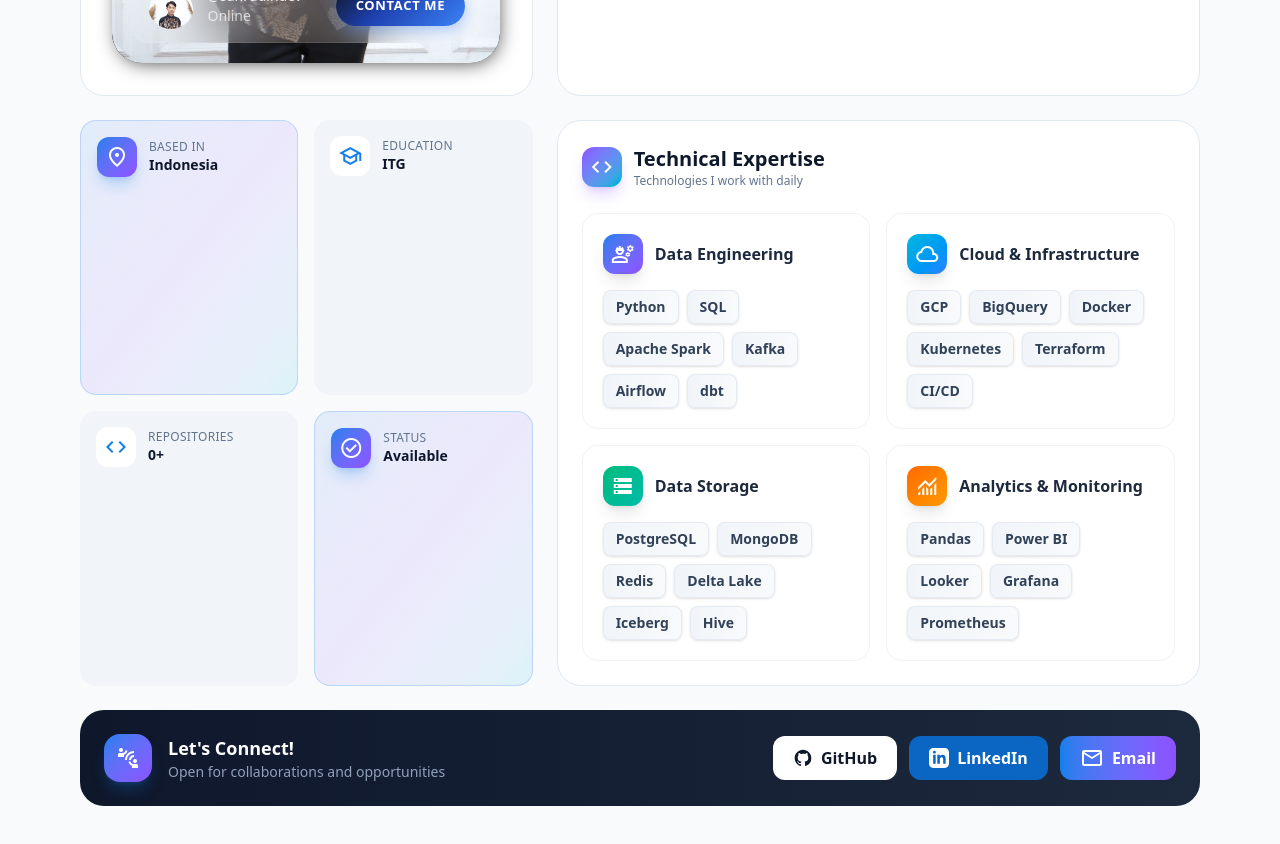
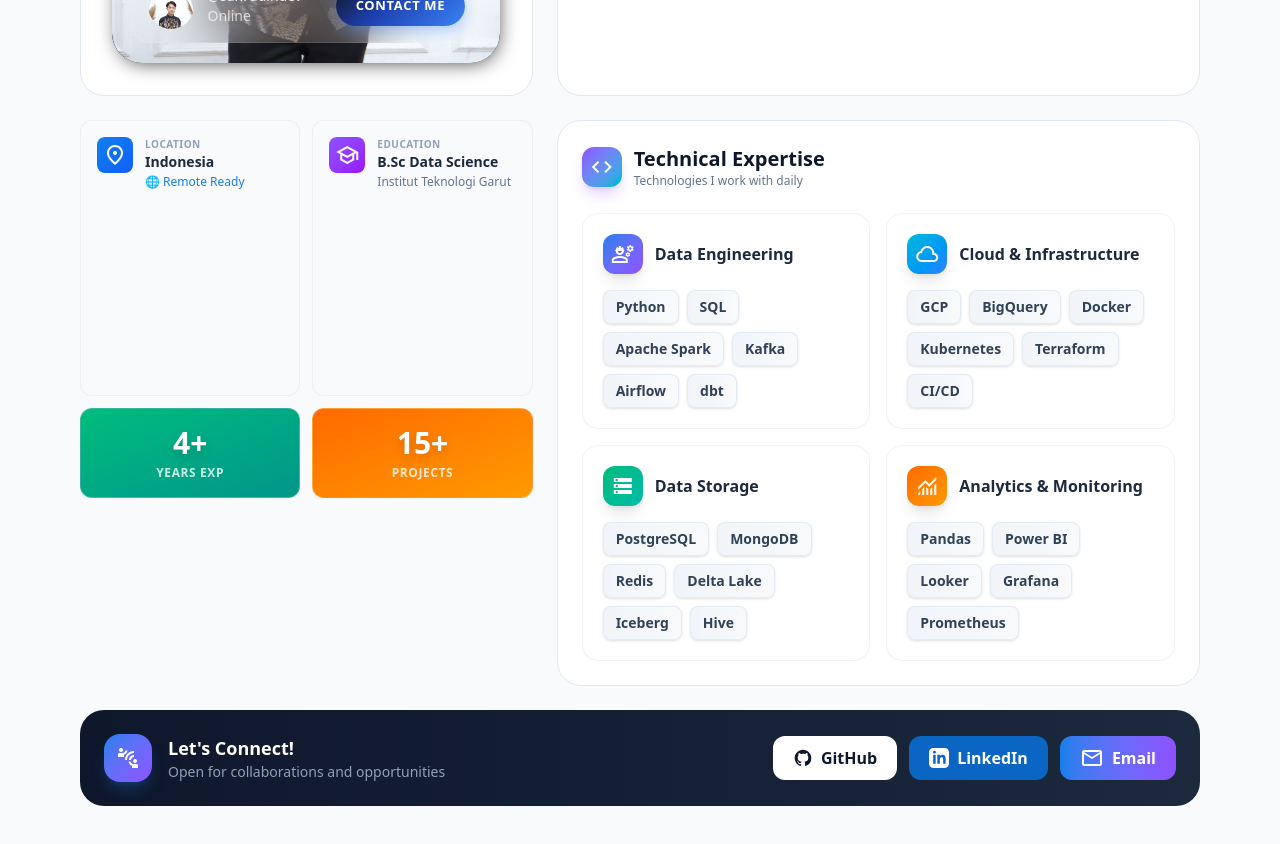
Before and after one commit to sahrudindev/porto_engineer, a React (Vite) app: page / in a window 1280 px wide. Shown: the part 1640-2484 px from the top of the page. Built offline with nearby package versions, Linux system fonts and the light colour scheme; no server answers.

Commit message:
profil exp

```diff
--- a/src/components/About.jsx
+++ b/src/components/About.jsx
@@ -87,28 +87,43 @@
     );
 }
 
-// Info Card Component
-function InfoCard({ icon, label, value, gradient = false }) {
+// Compact Impact Metric - Single Row Display
+function ImpactMetric({ value, label, gradient, delay = 0 }) {
+    const ref = useRef(null);
+    const isInView = useInView(ref, { once: true, margin: "-50px" });
+
     return (
         <motion.div
-            whileHover={{ scale: 1.02, y: -2 }}
-            className={`group p-4 rounded-2xl ${gradient
-                ? 'bg-gradient-to-br from-primary/10 via-violet-500/10 to-cyan-500/10 border border-primary/20'
-                : 'bg-slate-100 dark:bg-slate-800/50'
-                } transition-all duration-300`}
+            ref={ref}
+            initial={{ opacity: 0, y: 20, scale: 0.9 }}
+            animate={isInView ? { opacity: 1, y: 0, scale: 1 } : {}}
+            transition={{ duration: 0.5, delay: delay * 0.08, type: "spring", stiffness: 200 }}
+            whileHover={{ y: -3, scale: 1.03 }}
+            className="group relative flex-1"
         >
-            <div className="flex items-center gap-3">
-                <div className={`w-10 h-10 rounded-xl flex items-center justify-center ${gradient
-                    ? 'bg-gradient-to-br from-primary to-violet-500 text-white shadow-lg shadow-primary/25'
-                    : 'bg-white dark:bg-slate-700 text-primary'
-                    }`}>
-                    <span className="material-symbols-outlined text-[20px]">{icon}</span>
-                </div>
-                <div>
-                    <p className="text-xs font-medium text-slate-500 dark:text-slate-400 uppercase tracking-wide">
+            {/* Glow effect on hover */}
+            <div className={`absolute -inset-0.5 ${gradient} rounded-xl blur-lg opacity-0 group-hover:opacity-50 transition-opacity duration-500`} />
+
+            <div className={`relative p-4 rounded-xl ${gradient} border border-white/20 backdrop-blur-sm overflow-hidden`}>
+                {/* Shine effect */}
+                <div className="absolute inset-0 bg-gradient-to-br from-white/20 via-transparent to-transparent opacity-0 group-hover:opacity-100 transition-opacity duration-300" />
+
+                {/* Content - Compact */}
+                <div className="relative flex flex-col items-center text-center">
+                    {/* Value */}
+                    <motion.span
+                        initial={{ opacity: 0, scale: 0.5 }}
+                        animate={isInView ? { opacity: 1, scale: 1 } : {}}
+                        transition={{ duration: 0.4, delay: delay * 0.08 + 0.1, type: "spring" }}
+                        className="text-2xl lg:text-3xl font-black text-white drop-shadow-lg"
+                    >
+                        {value}
+                    </motion.span>
+
+                    {/* Label */}
+                    <span className="text-[10px] lg:text-xs font-bold text-white/80 uppercase tracking-wider mt-1">
                         {label}
-                    </p>
-                    <p className="text-sm font-bold text-slate-900 dark:text-white">{value}</p>
+                    </span>
                 </div>
             </div>
         </motion.div>
@@ -292,15 +307,67 @@
                             </div>
                         </BentoCard>
 
-                        {/* Quick Info Cards */}
-                        <div className="lg:col-span-5 grid grid-cols-2 gap-4">
-                            <InfoCard icon="location_on" label="Based in" value={personalInfo.location} gradient />
-                            <InfoCard icon="school" label="Education" value="ITG" />
-                            <InfoCard icon="code" label="Repositories" value={`${stats.repos}+`} />
-                            <InfoCard icon="check_circle" label="Status" value="Available" gradient />
+                        {/* 2x2 Info Grid - Left Side */}
+                        <div className="lg:col-span-5 grid grid-cols-2 gap-3">
+                            {/* Location Card */}
+                            <motion.div
+                                initial={{ opacity: 0, y: 20 }}
+                                whileInView={{ opacity: 1, y: 0 }}
+                                viewport={{ once: true }}
+                                whileHover={{ y: -2 }}
+                                className="p-4 rounded-xl bg-slate-50 dark:bg-slate-800/50 border border-slate-200/50 dark:border-slate-700/50"
+                            >
+                                <div className="flex items-start gap-3">
+                                    <div className="w-9 h-9 rounded-lg bg-gradient-to-br from-primary to-blue-600 flex items-center justify-center text-white flex-shrink-0">
+                                        <span className="material-symbols-outlined text-[18px]">location_on</span>
+                                    </div>
+                                    <div>
+                                        <p className="text-[10px] font-bold text-slate-400 dark:text-slate-500 uppercase tracking-wider">Location</p>
+                                        <p className="text-sm font-bold text-slate-800 dark:text-white">{personalInfo.location}</p>
+                                        <p className="text-xs text-primary font-medium mt-0.5">🌐 Remote Ready</p>
+                                    </div>
+                                </div>
+                            </motion.div>
+
+                            {/* Education Card */}
+                            <motion.div
+                                initial={{ opacity: 0, y: 20 }}
+                                whileInView={{ opacity: 1, y: 0 }}
+                                viewport={{ once: true }}
+                                transition={{ delay: 0.1 }}
+                                whileHover={{ y: -2 }}
+                                className="p-4 rounded-xl bg-slate-50 dark:bg-slate-800/50 border border-slate-200/50 dark:border-slate-700/50"
+                            >
+                                <div className="flex items-start gap-3">
+                                    <div className="w-9 h-9 rounded-lg bg-gradient-to-br from-violet-500 to-purple-600 flex items-center justify-center text-white flex-shrink-0">
+                                        <span className="material-symbols-outlined text-[18px]">school</span>
+                                    </div>
+                                    <div>
+                                        <p className="text-[10px] font-bold text-slate-400 dark:text-slate-500 uppercase tracking-wider">Education</p>
+                                        <p className="text-sm font-bold text-slate-800 dark:text-white">B.Sc Data Science</p>
+                                        <p className="text-xs text-slate-500 dark:text-slate-400 mt-0.5">Institut Teknologi Garut</p>
+                                    </div>
+                                </div>
+                            </motion.div>
+
+                            {/* Experience Metric */}
+                            <ImpactMetric
+                                value="4+"
+                                label="Years Exp"
+                                gradient="bg-gradient-to-br from-emerald-500 to-teal-600"
+                                delay={2}
+                            />
+
+                            {/* Projects Metric */}
+                            <ImpactMetric
+                                value="15+"
+                                label="Projects"
+                                gradient="bg-gradient-to-br from-orange-500 to-amber-500"
+                                delay={3}
+                            />
                         </div>
 
-                        {/* Skills Card - Full Width Premium */}
+                        {/* Technical Expertise - Right Side */}
                         <BentoCard className="lg:col-span-7">
                             <div className="flex items-center gap-3 mb-6">
                                 <div className="w-10 h-10 rounded-xl bg-gradient-to-br from-violet-500 to-cyan-500 flex items-center justify-center text-white shadow-lg shadow-violet-500/25">
```
